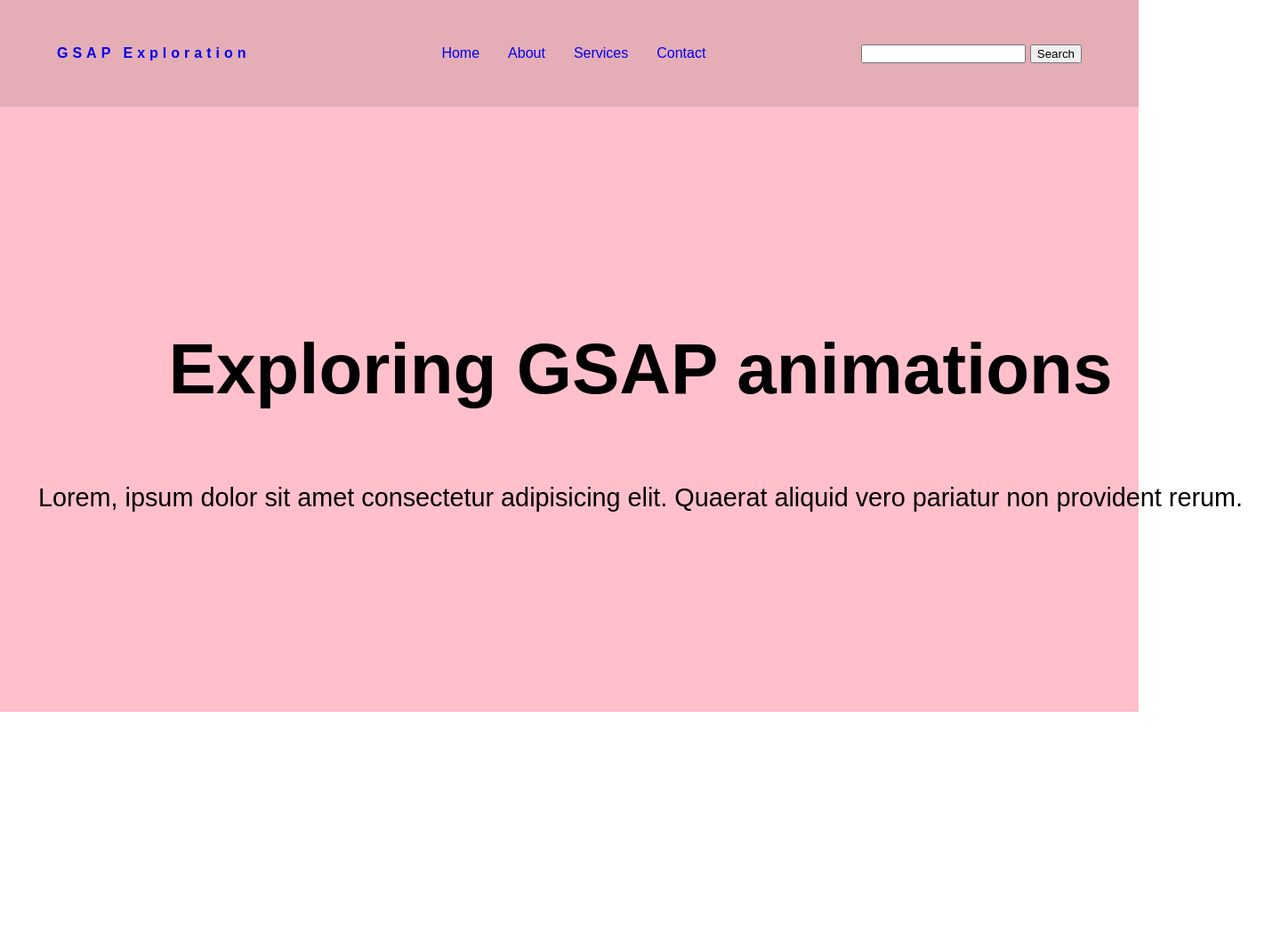
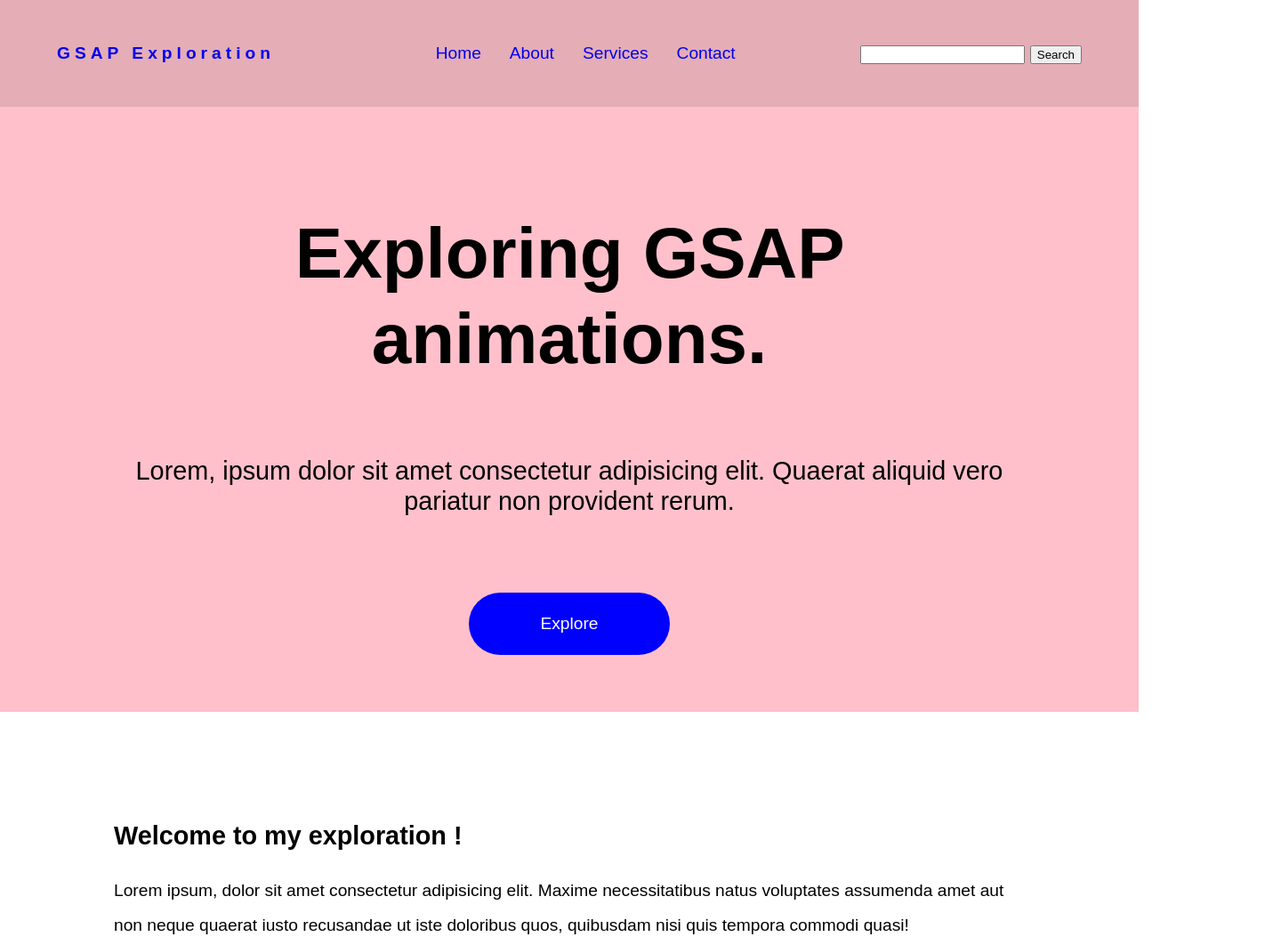
Before and after one commit to ronanlebideau/GSAP-exploration, a plain HTML site: page index.html in a window 1280 px wide. Shown: the whole page at 89% size, 1440 px wide, since content can reach past the window. Before the commit the page ends 800 px from the top, so only its background shows below. Drawn offline with nearby package versions, Linux system fonts and the light colour scheme; a web font is replaced by a local one.

Commit message:
animating different parts, and added a new section

```diff
--- a/index.html
+++ b/index.html
@@ -11,6 +11,7 @@
     <title>GSAP Exploration</title>
 </head>
 <body>
+
             <div class="content">
                 <header>
                     <div class="navbar">
@@ -30,10 +31,16 @@
                     </div>
                     <!-- hero -->
                     <div class="hero container">
-                <h1><span class="explo">Exploring</span> <span class="gsap">GSAP</span> <span class="anim">animations</span></h1>
+                        <h1><span class="explo">Exploring</span> <span class="gsap">GSAP</span> <span class="anim">animations</span>.</h1>
                         <p class="lg-txt hero-p">Lorem, ipsum dolor sit amet consectetur adipisicing elit. Quaerat aliquid vero pariatur non provident rerum.</p>
+                        <a href="#" class="hero-xl-btn">Explore</a>
                     </div>
                 </header>
+
+                <section class="intro  container">
+                    <h2>Welcome to my exploration !</h2>
+                    <p class="md-txt">Lorem ipsum, dolor sit amet consectetur adipisicing elit. Maxime necessitatibus natus voluptates assumenda amet aut non neque quaerat iusto recusandae ut iste doloribus quos, quibusdam nisi quis tempora commodi quasi!</p>
+                </section>
             </div>
 </body>
 
--- a/script.js
+++ b/script.js
@@ -1,39 +1,31 @@
 gsap.from(".navbar",{
     duration:1,
     y : '-100%',
-    ease:"power"
+    ease:"bounce"
 });
 
 gsap.from(".logo", {
     duration : 2,
     opacity : 0,
-    delay : 1
+    delay : .5
 });
 
 gsap.from(".nav-item", {
     duration : 2,
     opacity : 0,
-    delay : 1.5
+    delay : .6
 });
 
 gsap.from(".actions", {
     duration:2,
     opacity:0,
-    delay:2
+    delay:.7
 });
 
-gsap.from("h1", {
-    duration: 1,
-    y : "-100%",
+gsap.from(".hero", {
+    duration:1,
     opacity:0,
-    ease:"power1",
-    delay:2
+    y:"-25%",
+    delay:.8,
+    ease:"bounce"
 });
-
-gsap.from(".hero-p", {
-    duration: 1,
-    y : "100%",
-    opacity:0,
-    ease:"power1",
-    delay:2.5
-});
--- a/style.css
+++ b/style.css
@@ -43,6 +43,7 @@ h1{
     font-weight: 900;
     font-style: normal;
     font-size: 5rem;
+    line-height:1.2em;
     text-align: center;
 }
 .lg-txt{
@@ -50,6 +51,7 @@ h1{
     font-weight: 400;
     font-style: normal;
     font-size: 1.8rem;
+    line-height: 1.2em;
     text-align: center;
 }
 a{
@@ -63,9 +65,11 @@ body{
     font-family: termina,sans-serif;
     font-weight: 400;
     font-style: normal;
+    font-size:1.2rem;
+    line-height: 2em;
 }
 .container{
-    width:1440px;
+    max-width:80%;
     margin:0 auto;
 }
 
@@ -108,3 +112,20 @@ header{
     align-items: center;
     justify-content: center;
 }
+.hero-xl-btn{
+    margin-top: 56px;
+    font-size: 1.2rem;
+    background-color: rgba(0,0,255,1);
+    color:rgba(255,255,255,1);
+    padding:1rem 5rem;
+    border-radius: 40px;
+    transition: all .4s;
+}
+.hero-xl-btn:hover{
+    background-color: rgba(255,255,255,1);
+    color:rgba(0,0,255,1);
+}
+
+.intro{
+    padding:96px 32px;
+}
```
Lines whose indentation alone changed are shown as unchanged.
